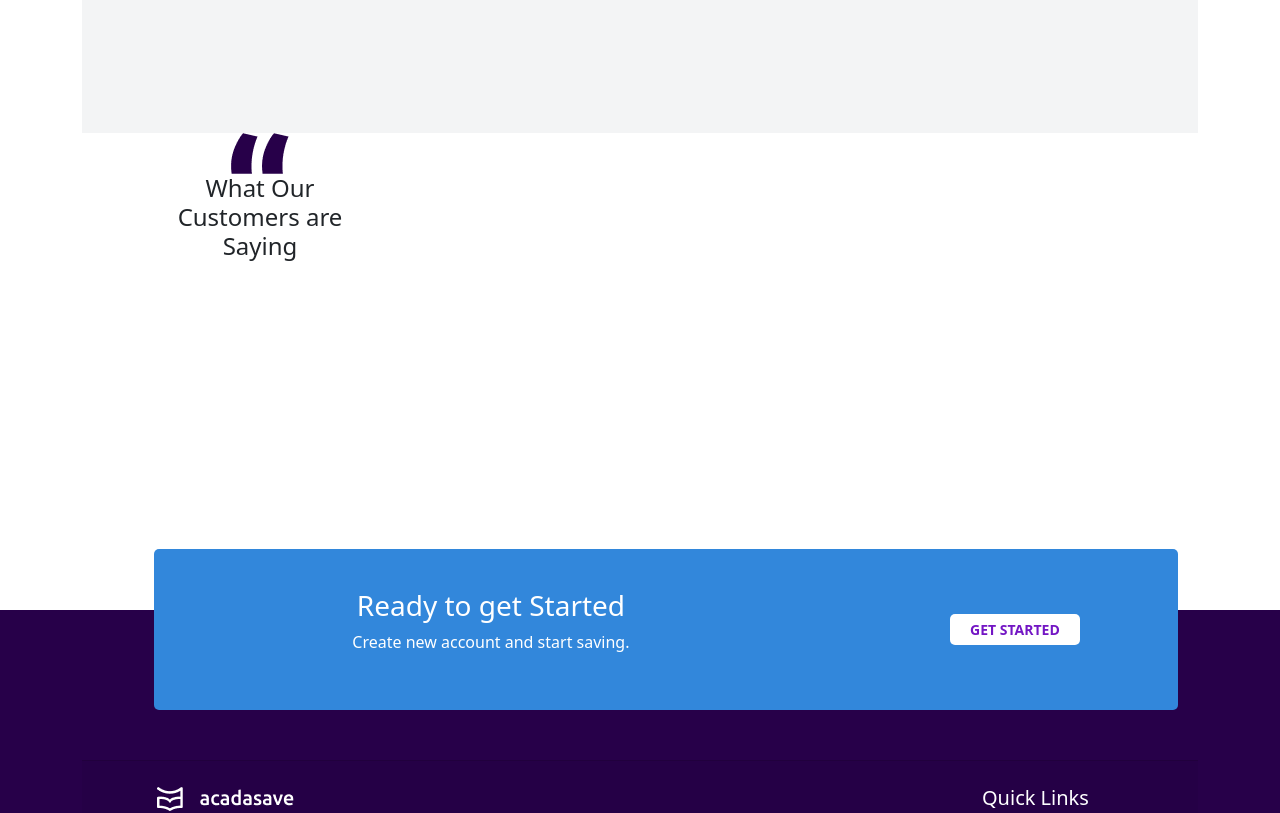
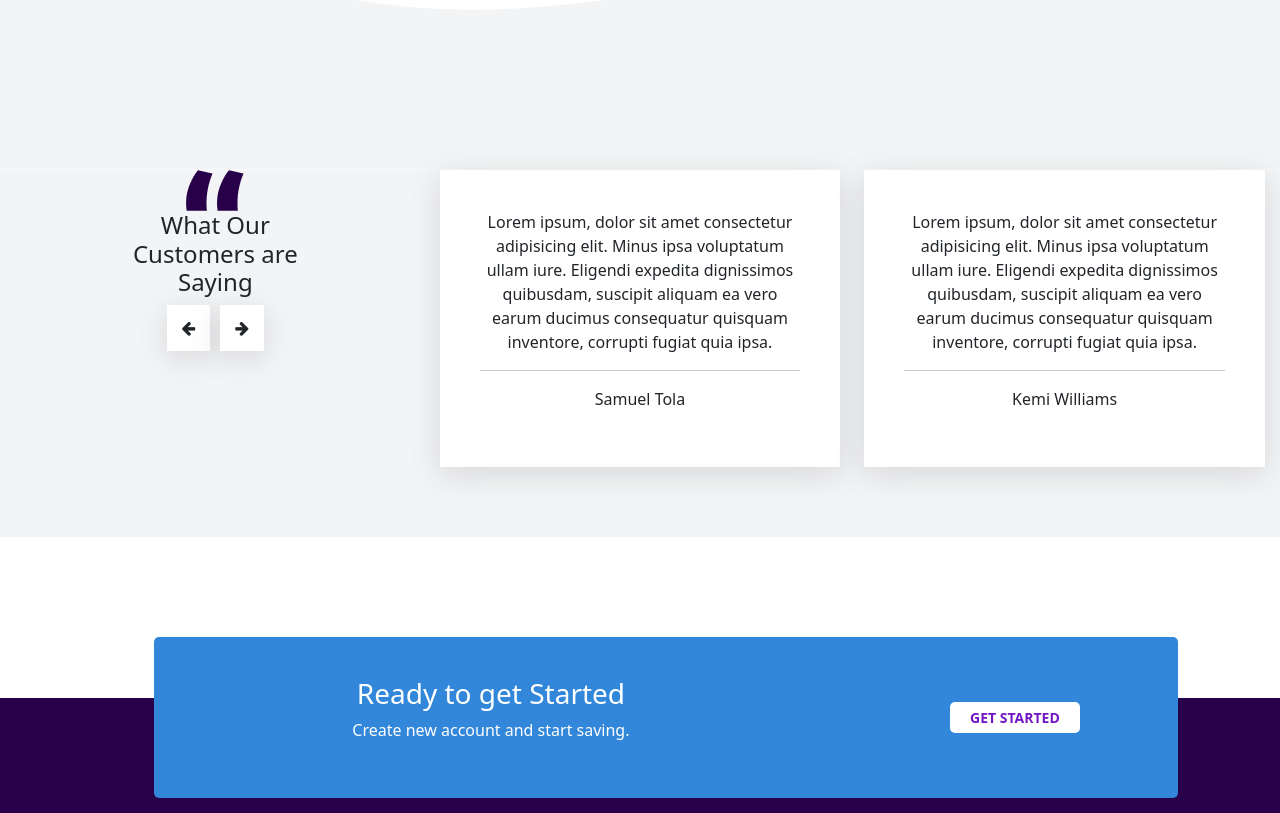
Before and after one commit to olatunde1/React-project-acadasave, a React (Create React App) app: page / in a window 1280 px wide. Shown: the part 4420-5233 px from the top of the page. Built offline with nearby package versions, Linux system fonts and the light colour scheme.

Commit message:
Testimony session completed

```diff
--- a/src/component/Packages.jsx
+++ b/src/component/Packages.jsx
@@ -58,6 +58,11 @@ const Packages = () => {
 
       </div>
     </div>
+    <div className='svgDiv'>
+      <svg xmlns="http://www.w3.org/2000/svg" viewBox="0 0 1440 320">
+          <path fill="#f3f4f5" fill-opacity="1" d="M0,0L80,32C160,64,320,128,480,138.7C640,149,800,107,960,85.3C1120,64,1280,64,1360,64L1440,64L1440,320L1360,320C1280,320,1120,320,960,320C800,320,640,320,480,320C320,320,160,320,80,320L0,320Z"></path>
+      </svg>
+    </div>
     </section>
 
 
--- a/src/component/Testimony.jsx
+++ b/src/component/Testimony.jsx
@@ -1,33 +1,46 @@
 import React from 'react'
 import "./testimony.css"
 import quote1 from "../images/quote.png"
+import img3 from "../images/img3.png"
+import img4 from "../images/img4.jpg"
+import img13 from "../images/img13.jpg"
 
 const Testimony = () => {
   return (
-      <section className='testimony-section'>
-          <div className='container'>
-
+    <section>
+        <div className='testimony'>
             <div className="row">
-                    <div className='svgDiv'>
-                        <svg xmlns="http://www.w3.org/2000/svg" viewBox="0 0 1440 320">
-                            <path fill="#f3f4f5" fill-opacity="1" d="M0,0L80,32C160,64,320,128,480,138.7C640,149,800,107,960,85.3C1120,64,1280,64,1360,64L1440,64L1440,320L1360,320C1280,320,1120,320,960,320C800,320,640,320,480,320C320,320,160,320,80,320L0,320Z"></path>
-                        </svg>
-                    </div>
-
-                  <div className="col-sm-4">
+                <div className="col-xs-12 col-sm-12 col-md-4 col-lg-4">
+                    <div className="cusFeed">
                         <img src={quote1} alt="" />
                             <h4>What Our <br /> Customers are <br />Saying</h4>
-                  </div>
-                  <div className="col-sm-8">
-
+                            <i className="fa fa-arrow-left arrowLeft" ></i>
+                            <i className="fa fa-arrow-right arrowRight" ></i>
                     </div>
 
                 </div>
+                <div className="col-xs-12 col-sm-12 col-md-8 col-lg-8">
 
+                    <div className="row ">
+                        <div className="col-xs-12 col-sm-12 col-md-6 col-lg-6">
+                            <div className='testify'>
+                                <p>Lorem ipsum, dolor sit amet consectetur adipisicing elit. Minus ipsa voluptatum ullam iure. Eligendi expedita dignissimos quibusdam, suscipit aliquam ea vero earum ducimus consequatur quisquam inventore, corrupti fugiat quia ipsa.</p>
+                                <hr />
+                                <p>Samuel Tola</p>
                             </div>
-
+                        </div>
+                        <div className="col-xs-12 col-sm-12 col-md-6 col-lg-6">
+                            <div className='testify'>
+                                <p>Lorem ipsum, dolor sit amet consectetur adipisicing elit. Minus ipsa voluptatum ullam iure. Eligendi expedita dignissimos quibusdam, suscipit aliquam ea vero earum ducimus consequatur quisquam inventore, corrupti fugiat quia ipsa.</p>
+                                <hr />
+                                <p>Kemi Williams</p>
+                            </div>
+                        </div>
+                    </div>
+                </div>
+            </div>
+        </div>
     </section>
-
   )
 }
 
--- a/src/component/footer.css
+++ b/src/component/footer.css
@@ -14,6 +14,9 @@
     .getStart {
       top:0;
       margin-bottom: 10px;
+    }
+    .footer-content{
+        padding-top: 0px !important;
     }
   }
 
@@ -50,7 +53,7 @@
 } */
 .footerEnd{
     position: relative;
-    padding-top: 100px;
+    /* padding-top: 100px; */
 }
 
 .footer-content{
--- a/src/component/testimony.css
+++ b/src/component/testimony.css
@@ -1,3 +1,33 @@
-.testimony-section{
-    margin-bottom: 80px;
+.testimony{
+    background-color: #F3F4F5;
+    margin:0px;
+    padding: 0px 15px;
 }
+.custFeed img{
+    margin-bottom: 20px;
+}
+.custFeed h4{
+    margin-top: 50px;
+    margin-bottom: 20px;
+}
+
+.testify{
+    box-shadow: rgba(100, 100, 111, 0.2) 0px 7px 29px 0px;
+    /* margin-right: 40px; */
+    background-color: #ffffff;
+    padding: 40px 40px;
+    margin-bottom: 70px;
+    width: ;
+    /* border: 2px solid blue;     */
+}
+.arrowLeft{
+    box-shadow: rgba(100, 100, 111, 0.2) 0px 7px 29px 0px;
+    padding: 15px;
+    background-color: #ffffff;
+    margin-right: 10px;
+}
+.arrowRight{
+    box-shadow: rgba(100, 100, 111, 0.2) 0px 7px 29px 0px;
+    padding: 15px;
+    background-color: #ffffff;
+}
--- a/src/index.js
+++ b/src/index.js
@@ -4,6 +4,7 @@ import './index.css';
 import App from './App';
 import reportWebVitals from './reportWebVitals';
 import "bootstrap/dist/css/bootstrap.min.css"
+import '../node_modules/font-awesome/css/font-awesome.min.css';
 
 
 ReactDOM.render(
```
Lines whose indentation alone changed are shown as unchanged.
